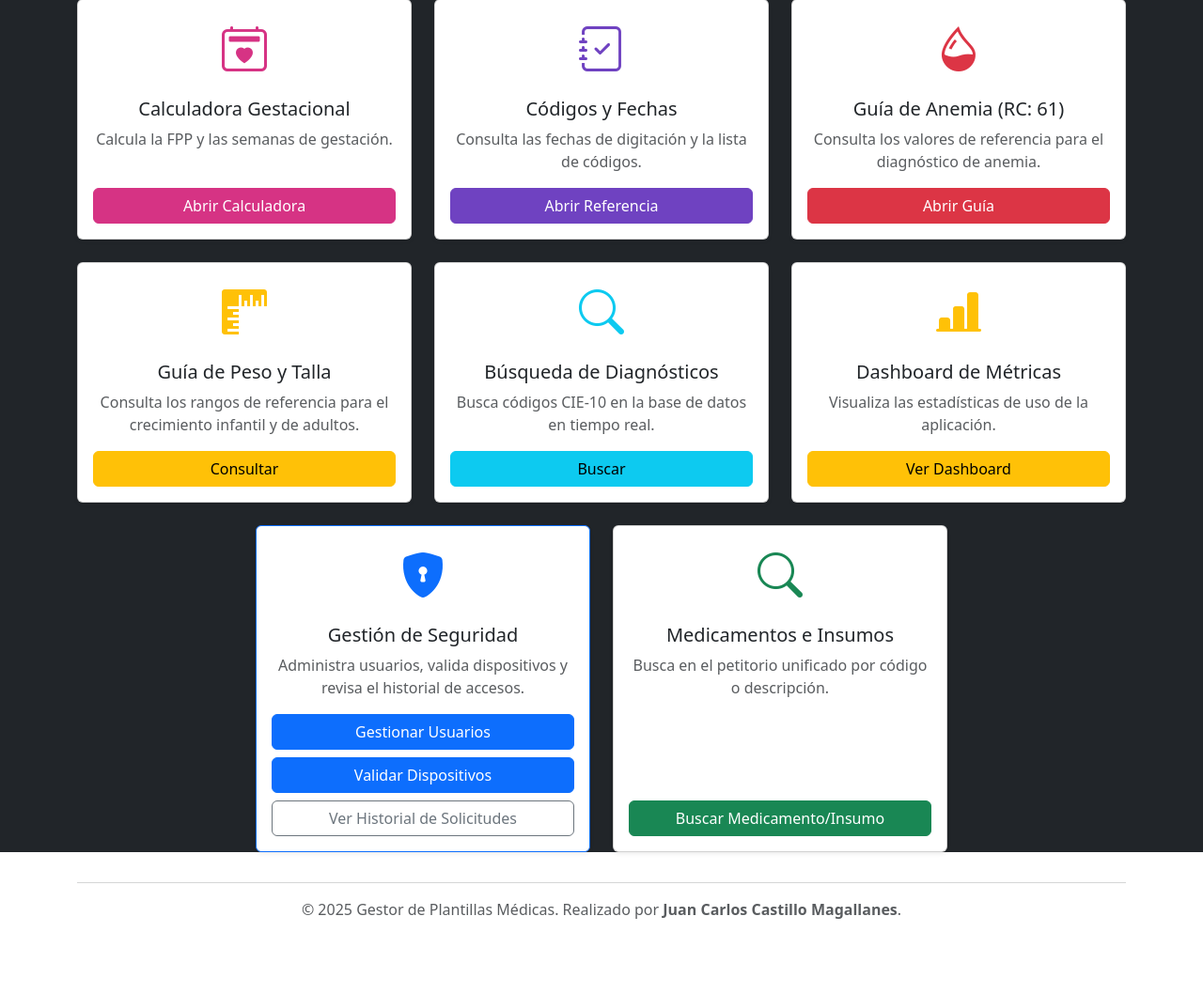
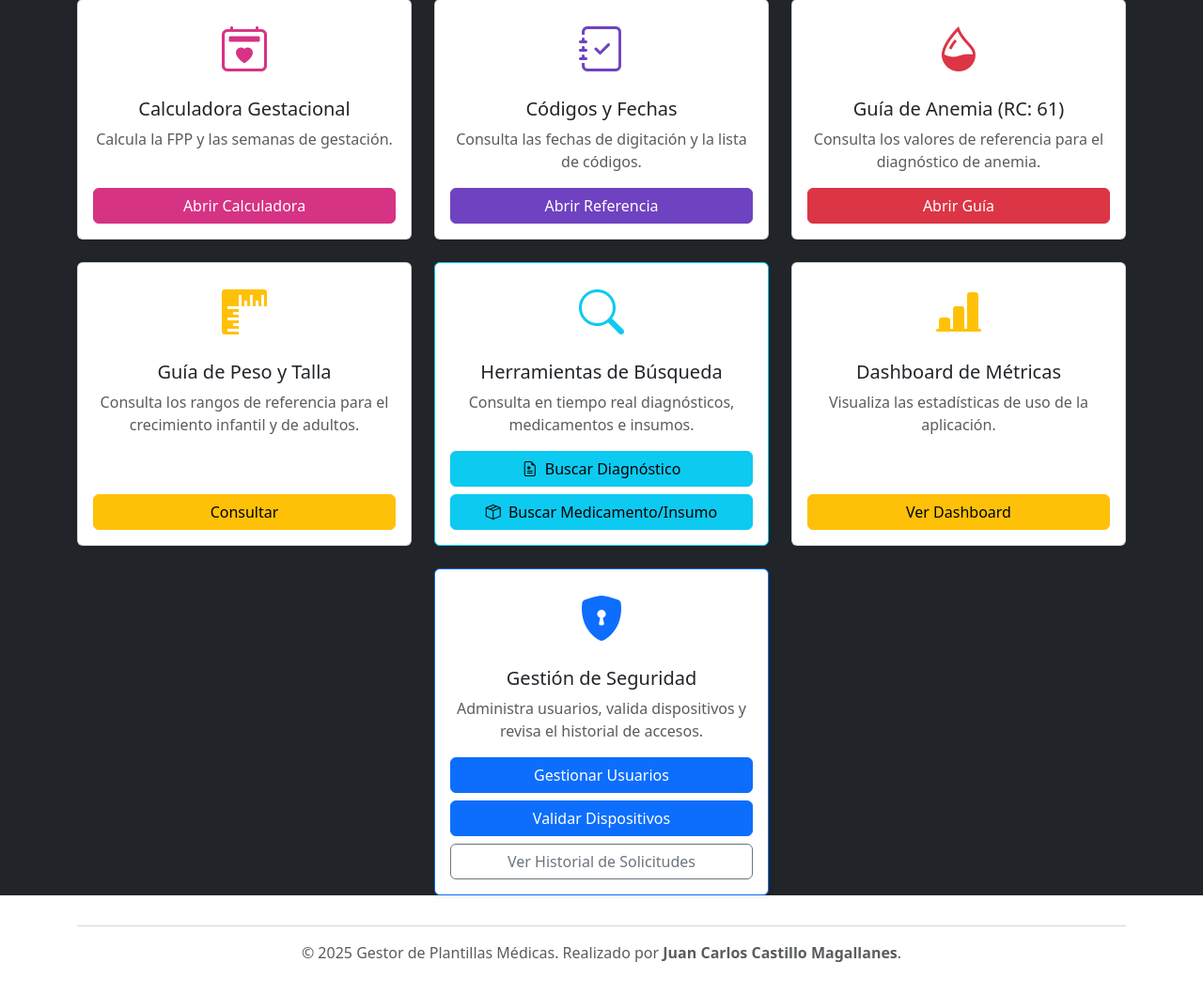
Before and after one commit to juanccm717-cyber/gestor-plantillas-web, a Flask app: page /menu in a window 1280 px wide. Shown: the part 519-1577 px from the top of the page at 94% size. Before the commit the page ends 1497 px from the top, so only its background shows below. Run offline with Flask 3, Linux system fonts and the light colour scheme; the visitor is signed in with stand-in values (Sample User, id 1); some libraries are stand-ins or nearby versions.

Commit message:
Refactor: Unificar tarjetas de búsqueda en el menú principal

```diff
--- a/templates/menu.html
+++ b/templates/menu.html
@@ -60,7 +60,7 @@
             <div class="card h-100 shadow-sm">
                 <div class="card-body text-center d-flex flex-column">
                     <div class="mb-3">
-                <i class="bi bi-calendar2-heart" style="font-size: 3rem; color: #d63384;"></i>
+                        <i class="bi bi-calendar2-heart" style="font-size: 3rem; color: #d63384;"></i>
                     </div>
                     <h5 class="card-title">Calculadora Gestacional</h5>
                     <p class="card-text text-muted flex-grow-1">Calcula la FPP y las semanas de gestación.</p>
@@ -111,16 +111,29 @@
             </div>
         </div>
 
-        <!-- Tarjeta para Búsqueda de Diagnósticos (CIE-10) -->
+        <!-- ===================================================================== -->
+        <!--    NUEVA TARJETA UNIFICADA DE BÚSQUEDA (PARA TODOS LOS USUARIOS)     -->
+        <!-- ===================================================================== -->
         <div class="col-lg-4 col-md-6">
-            <div class="card h-100 shadow-sm">
+            <div class="card h-100 shadow-sm border-info">
                 <div class="card-body text-center d-flex flex-column">
                     <div class="mb-3">
                         <i class="bi bi-search" style="font-size: 3rem; color: #0dcaf0;"></i>
                     </div>
-                    <h5 class="card-title">Búsqueda de Diagnósticos</h5>
-                    <p class="card-text text-muted flex-grow-1">Busca códigos CIE-10 en la base de datos en tiempo real.</p>
-                    <a href="{{ url_for('buscar_diagnosticos') }}" class="btn btn-info mt-auto">Buscar</a>
+                    <h5 class="card-title">Herramientas de Búsqueda</h5>
+                    <p class="card-text text-muted flex-grow-1">Consulta en tiempo real diagnósticos, medicamentos e insumos.</p>
+
+                    <div class="mt-auto">
+                        <!-- Botón para buscar diagnósticos -->
+                        <a href="{{ url_for('buscar_diagnosticos') }}" class="btn btn-info d-block mb-2">
+                            <i class="bi bi-file-earmark-medical me-1"></i> Buscar Diagnóstico
+                        </a>
+
+                        <!-- Botón para buscar items (medicamentos/insumos) -->
+                        <a href="{{ url_for('buscar_items') }}" class="btn btn-info d-block">
+                            <i class="bi bi-box-seam me-1"></i> Buscar Medicamento/Insumo
+                        </a>
+                    </div>
                 </div>
             </div>
         </div>
@@ -141,9 +154,7 @@
         </div>
         {% endif %}
 
-        <!-- ===================================================================== -->
-        <!--    TARJETA DE SEGURIDAD ACTUALIZADA CON NOTIFICACIÓN (SOLO ADMIN)    -->
-        <!-- ===================================================================== -->
+        <!-- TARJETA DE SEGURIDAD (SOLO ADMIN) -->
         {% if session.role == 'administrador' %}
         <div class="col-lg-4 col-md-6">
             <div class="card h-100 shadow-sm border-primary">
@@ -157,7 +168,6 @@
                     <div class="mt-auto">
                         <a href="{{ url_for('gestionar_usuarios') }}" class="btn btn-primary d-block mb-2">Gestionar Usuarios</a>
 
-                        <!-- Botón con la nueva insignia de notificación -->
                         <a href="{{ url_for('pagina_admin_dispositivos') }}" class="btn btn-primary d-block mb-2 position-relative">
                             Validar Dispositivos
                             {% if solicitudes_pendientes_count > 0 %}
@@ -174,19 +184,7 @@
             </div>
         </div>
         {% endif %}
-        <!-- Tarjeta para Búsqueda de Items Médicos (Texto Actualizado) -->
-        <div class="col-lg-4 col-md-6">
-            <div class="card h-100 shadow-sm">
-                <div class="card-body text-center d-flex flex-column">
-                    <div class="mb-3">
-                        <i class="bi bi-search" style="font-size: 3rem; color: #198754;"></i>
-                    </div>
-                    <h5 class="card-title">Medicamentos e Insumos</h5>
-                    <p class="card-text text-muted flex-grow-1">Busca en el petitorio unificado por código o descripción.</p>
-                    <a href="{{ url_for('buscar_items') }}" class="btn btn-success mt-auto">Buscar Medicamento/Insumo</a>
-                </div>
-            </div>
-        </div>
+
     </div>
 </div>
 {% endblock %}
```
